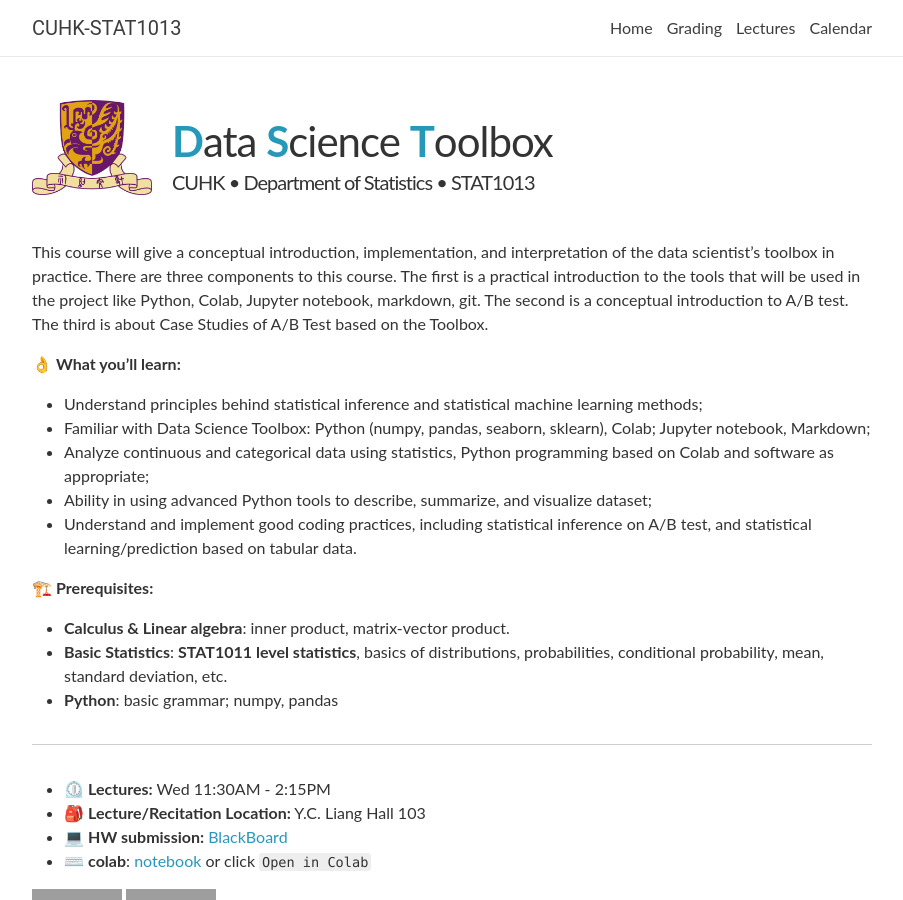
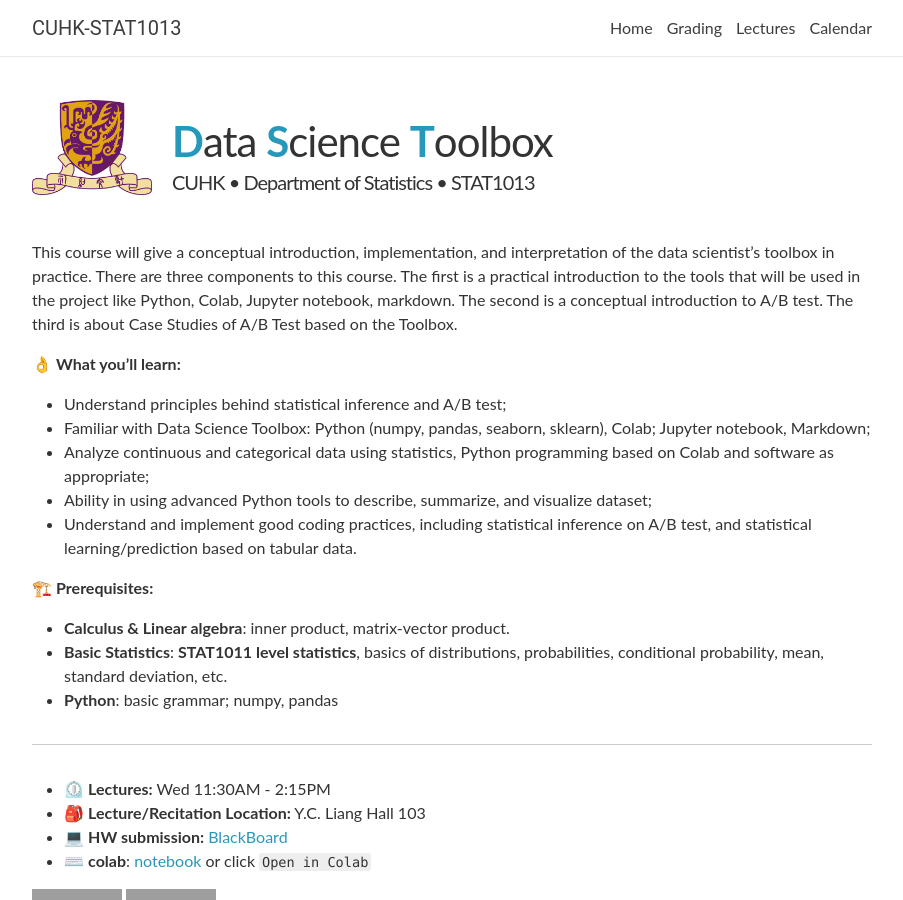
Before and after one commit to statmlben/CUHK-STAT1013, a Jekyll site: the page built from _pages/about.md, in a window 1280 px wide and 900 px high. Shown: the whole window, without its empty margins (188-1091 px from the left). Built offline with Jekyll 4.4.1, drawn with Linux system fonts in a browser that asks for light colours; nearby versions of some CDN libraries; comment, search, counter and statistics services are not loaded; grey boxes are pictures that could not be loaded.

Commit message:
fix typos

```diff
--- a/_pages/about.md
+++ b/_pages/about.md
@@ -7,11 +7,11 @@ logo: cuhk-logo.png
 news: true
 ---
 
-This course will give a conceptual introduction, implementation, and interpretation of the data scientist’s toolbox in practice. There are three components to this course. The first is a practical introduction to the tools that will be used in the project like Python, Colab, Jupyter notebook, markdown, git. The second is a conceptual introduction to A/B test. The third is about Case Studies of A/B Test based on the Toolbox.
+This course will give a conceptual introduction, implementation, and interpretation of the data scientist’s toolbox in practice. There are three components to this course. The first is a practical introduction to the tools that will be used in the project like Python, Colab, Jupyter notebook, markdown. The second is a conceptual introduction to A/B test. The third is about Case Studies of A/B Test based on the Toolbox.
 
 👌 **What you'll learn:**
 
-- Understand principles behind statistical inference and statistical machine learning methods;
+- Understand principles behind statistical inference and A/B test;
 - Familiar with Data Science Toolbox: Python (numpy, pandas, seaborn, sklearn), Colab; Jupyter notebook, Markdown;
 - Analyze continuous and categorical data using statistics, Python programming based on Colab and software as appropriate;
 - Ability in using advanced Python tools to describe, summarize, and visualize dataset;
```
Also changed, not shown: _pages/grading.md (+1 -1 lines).
